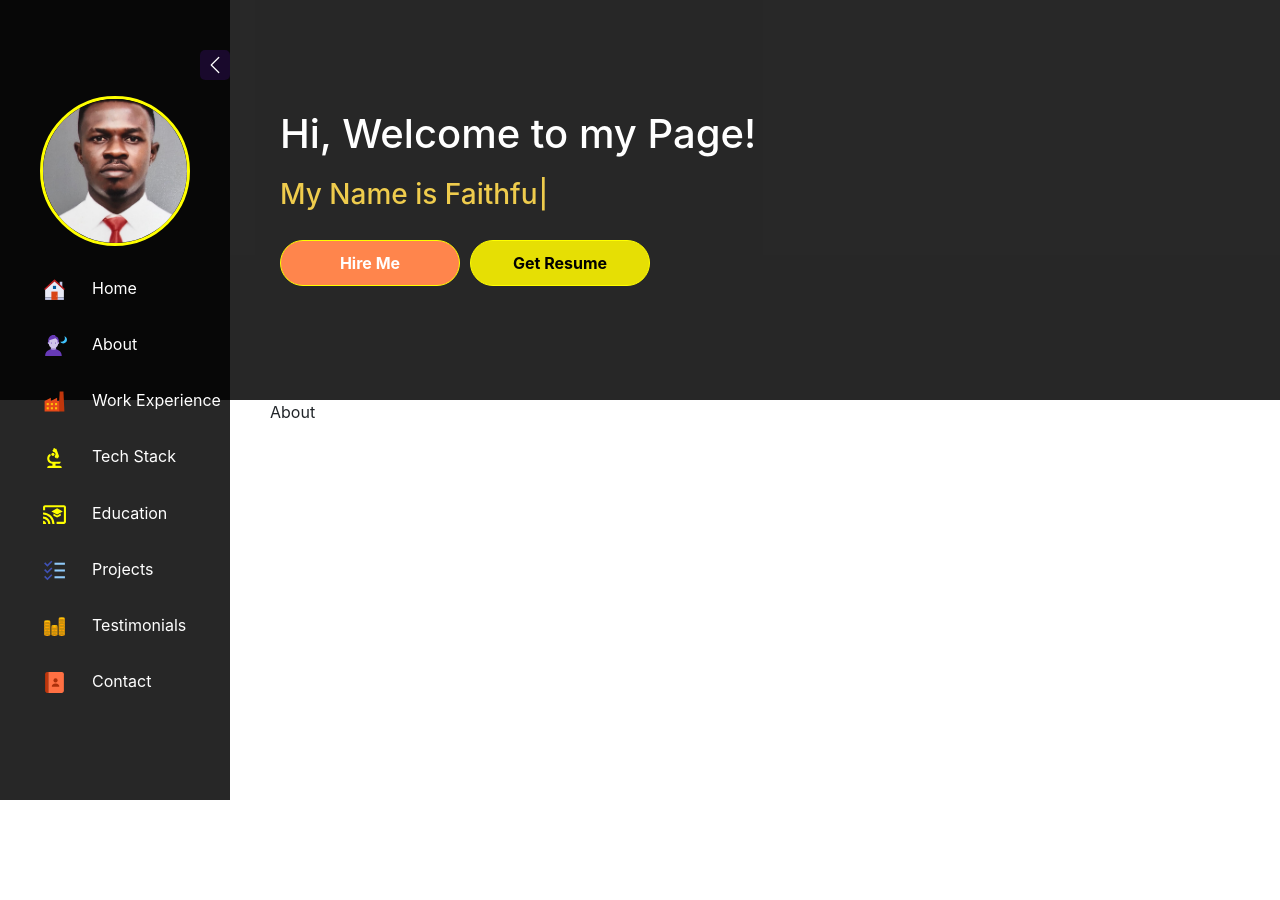
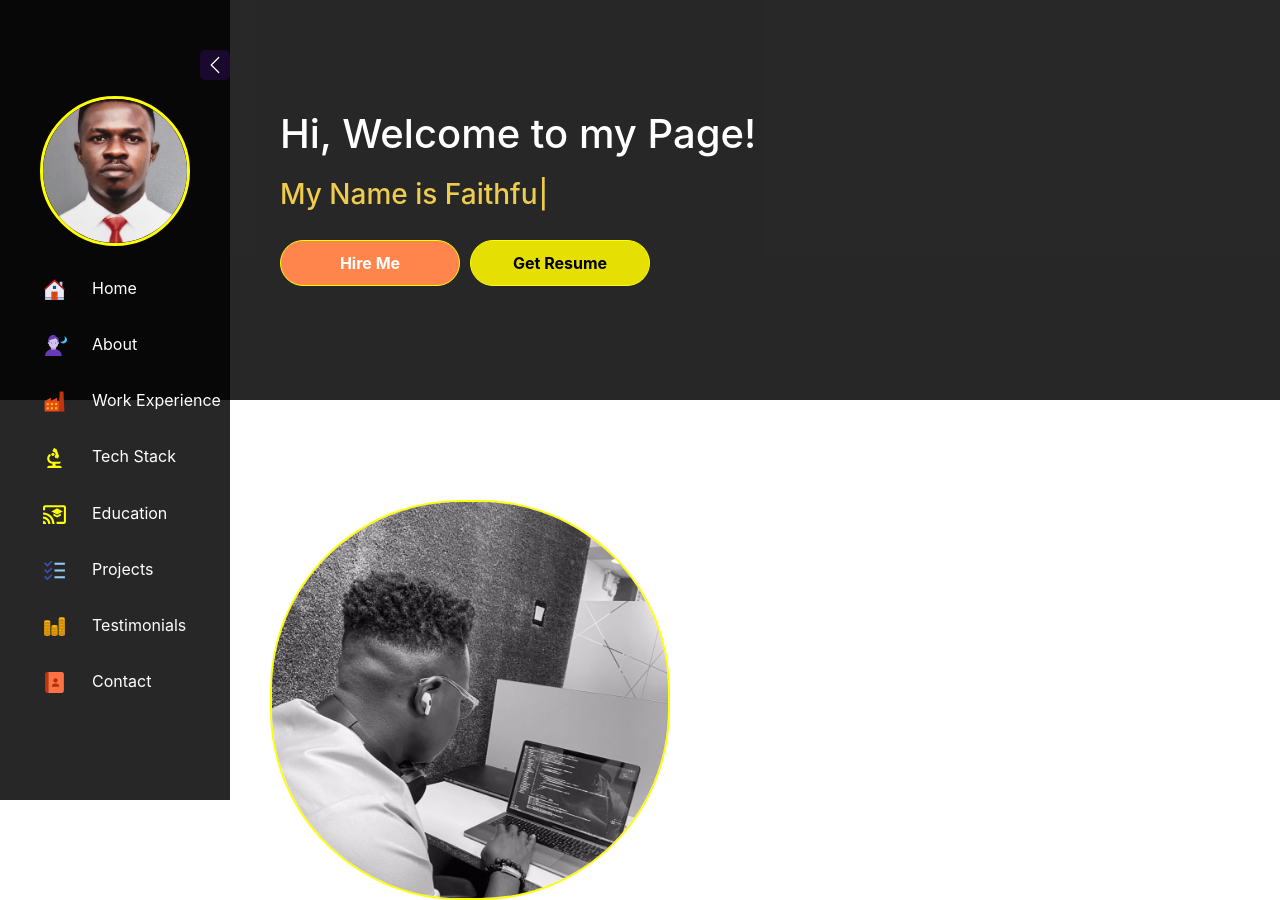
Before and after one commit to faithfulonoriobakpo/portfolio-website-react, a React (Create React App) app in the folder Frontend/: page / in a window 1280 px wide. Before the commit the page ends 800 px from the top, so only its background shows below. Built offline with nearby package versions, Linux system fonts and the light colour scheme.

Commit message:
Added and styled about photo

```diff
--- a/Frontend/src/Components/About/About.css
+++ b/Frontend/src/Components/About/About.css
@@ -0,0 +1,13 @@
+.about-section {
+    padding: 0 200px;
+    margin-top: 50px;
+}
+.about-image img {
+    width: 400px;
+    height: 400px;
+    object-fit: cover;
+    object-position: top;
+    border-radius: 190px;
+    margin-top: 50px;
+    border: 2px solid yellow;
+}
--- a/Frontend/src/Components/About/About.js
+++ b/Frontend/src/Components/About/About.js
@@ -1,10 +1,18 @@
 import React from 'react';
 import './About.css';
+import aboutPhoto from '../../Images/faithfulbwb.jpeg';
 
 const About = () => {
   return (
-    <div className='container' style={{'padding': '0 200px'}}>
-        About
+    <div className='container about-section'>
+        <div className='row'>
+            <div className='col-xl-6 col-lg-6 col-md-12 col-sm-12'>
+                <div className='about-image'>
+                    <img src={aboutPhoto} alt='picture of faithful'/>
+                </div>
+            </div>
+            <div className='col-xl-6 col-lg-6 col-md-12 col-sm-12'></div>
+        </div>
     </div>
   )
 }
```
